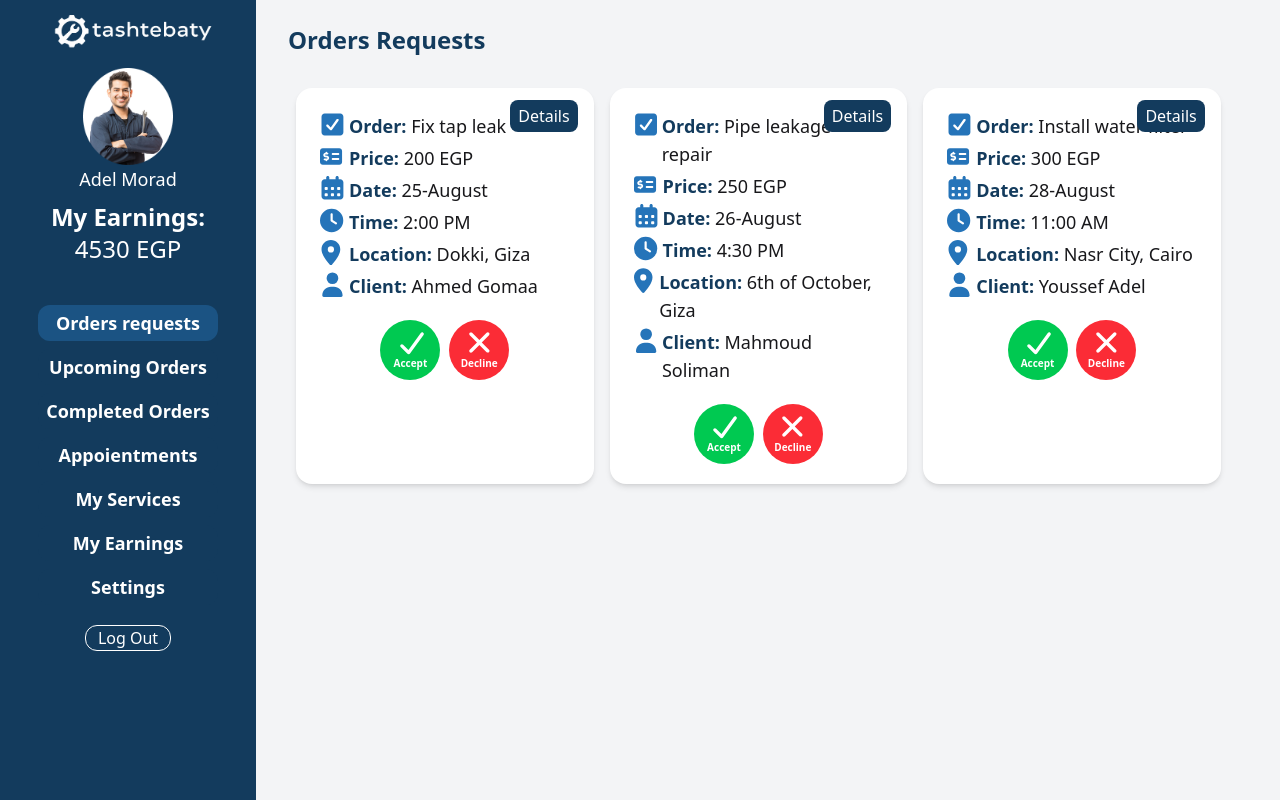
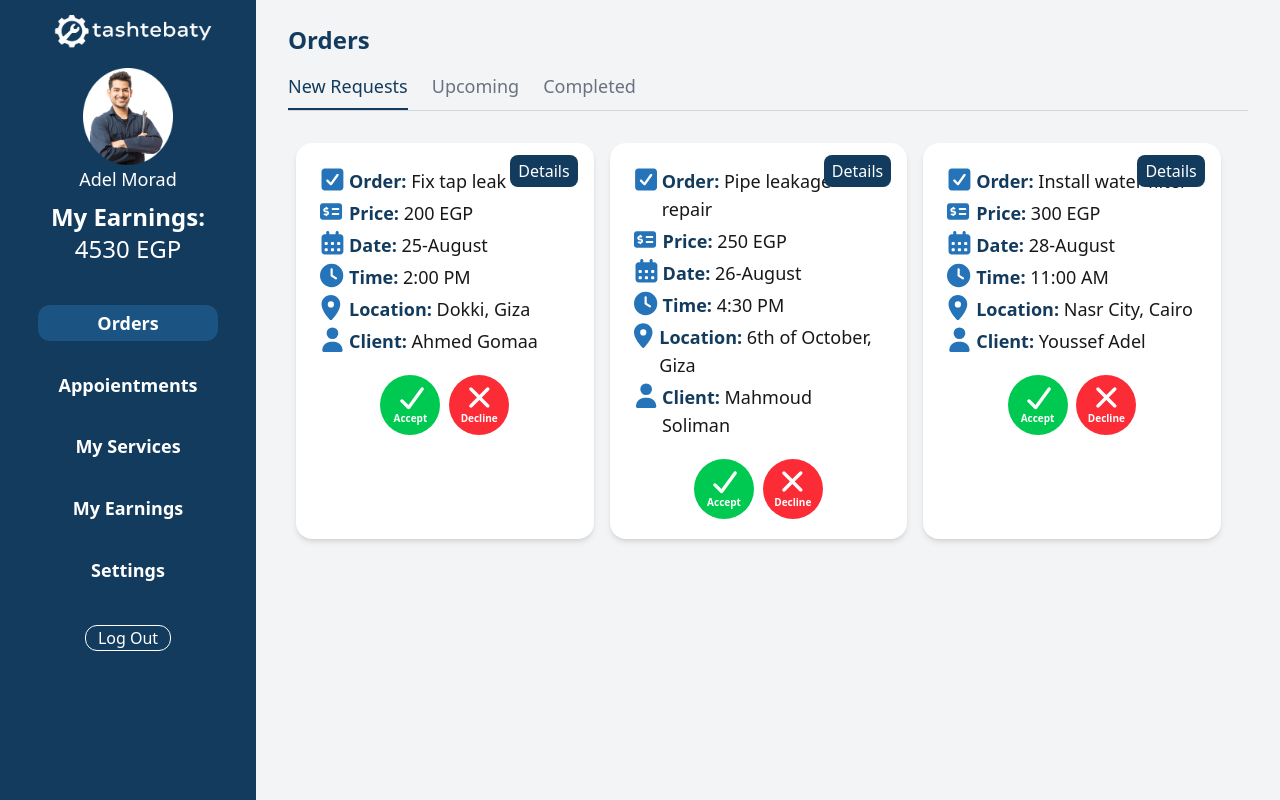
Before and after one commit to mah123K/ITI-GraduationProject, a Vue app: page /technicianProfile in a window 1280 px wide. Built offline with nearby package versions, Linux system fonts and the light colour scheme.

Commit message:
latest technicion dashboard

```diff
--- a/src/components/TechncionDashboard.vue
+++ b/src/components/TechncionDashboard.vue
@@ -1,132 +1,144 @@
 <script setup>
-  import { ref, computed } from "vue"
-  import ordersCard from "../components/ordersCard.vue"
-  import UpcomingCard from "../components/UpcomingCard.vue"
-  import ServiceCard from "../components/ServiceCard.vue"
-  import TechnicionDashNav from "@/layout/TechnicionDashNav.vue"
-  import { orders as initialOrders } from "../data/orders.js"
-  import { services as initialServices } from "../data/services.js"
-  import CreateServiceCard from "../components/CreateServiceCard.vue"
+import { ref, computed } from "vue";
+import ordersCard from "../components/ordersCard.vue";
+import UpcomingCard from "../components/UpcomingCard.vue";
+import ServiceCard from "../components/ServiceCard.vue";
+import TechnicionDashNav from "@/layout/TechnicionDashNav.vue";
+import { orders as initialOrders } from "../data/orders.js";
+import { services as initialServices } from "../data/services.js";
+import CreateServiceCard from "../components/CreateServiceCard.vue";
 
-  const orders = ref([...initialOrders])
-  const services = ref([...initialServices])
-  const activeTab = ref("requests")
-  const showPopup = ref(false)
-  const selectedService = ref(null)
-  const newImage = ref(null)
-  const serviceTitle = ref("")
-  const servicePrice = ref("")
+const orders = ref([...initialOrders]);
+const services = ref([...initialServices]);
+
+const mainTab = ref("orders");
+const orderTab = ref("requests");
+
+const showPopup = ref(false);
+const selectedService = ref(null);
+const newImage = ref(null);
+const serviceTitle = ref("");
+const servicePrice = ref("");
+
+const handleTabChange = (tabName) => {
+  mainTab.value = tabName;
+};
 
 const handleAcceptOrder = (id) => {
-    const order = orders.value.find((o) => o.id === id)
-    if (order) order.status = "upcoming"
-  }
-
+  const order = orders.value.find((o) => o.id === id);
+  if (order) order.status = "upcoming";
+};
 const handleDeclineOrder = (id) => {
-    const order = orders.value.find((o) => o.id === id)
-    if (order) order.status = "declined"
-  }
-
+  const order = orders.value.find((o) => o.id === id);
+  if (order) order.status = "declined";
+};
 const handleMarkCompletedOrder = (id) => {
-    const order = orders.value.find((o) => o.id === id)
-    if (order) order.status = "completed"
-  }
-
-  const handleTabChange = (tabName) => {
-    activeTab.value = tabName
-  }
+  const order = orders.value.find((o) => o.id === id);
+  if (order) order.status = "completed";
+};
 
 const openEditPopup = (service) => {
-    selectedService.value = service
-    serviceTitle.value = service.descreption
-    servicePrice.value = service.price
-    newImage.value = null
-    showPopup.value = true
-  }
+  selectedService.value = service;
+  serviceTitle.value = service.descreption;
+  servicePrice.value = service.price;
+  newImage.value = null;
+  showPopup.value = true;
+};
+const openCreatePopup = () => {
+  selectedService.value = null;
+  serviceTitle.value = "";
+  servicePrice.value = "";
+  newImage.value = null;
+  showPopup.value = true;
+};
 
-  const openCreatePopup = () => {
-    selectedService.value = null
-    serviceTitle.value = ""
-    servicePrice.value = ""
-    newImage.value = null
-    showPopup.value = true
-  }
-
-
-  const handleImageChange = (event) => {
-    const file = event.target.files[0]
-    if (file) {
-      newImage.value = URL.createObjectURL(file)
-    }
-  }
+const handleImageChange = (e) => {
+  const file = e.target.files[0];
+  if (file) newImage.value = URL.createObjectURL(file);
+};
 
 const deleteImage = () => {
-    newImage.value = null
-    if (selectedService.value) {
-      selectedService.value.image = null
-    }
-  }
-
+  newImage.value = null;
+  if (selectedService.value) selectedService.value.image = null;
+};
 
 const saveChanges = () => {
   if (selectedService.value) {
-      selectedService.value.descreption = serviceTitle.value
-      selectedService.value.price = servicePrice.value
-      if (newImage.value) selectedService.value.image = newImage.value
-      }
-      else {
-        // NEW service
+    selectedService.value.descreption = serviceTitle.value;
+    selectedService.value.price = servicePrice.value;
+    if (newImage.value) selectedService.value.image = newImage.value;
+  } else {
     services.value.push({
       id: Date.now(),
       image: newImage.value || "/images/create service.png",
       descreption: serviceTitle.value,
       price: servicePrice.value,
-        })
+    });
   }
-    showPopup.value = false
-  }
+  showPopup.value = false;
+};
 
-  const closePopup = () => {
-    showPopup.value = false
-  }
+const closePopup = () => (showPopup.value = false);
 
 const filteredOrders = computed(() =>
   orders.value.filter((o) => {
-      if (activeTab.value === "requests") return o.status === "new"
-      if (activeTab.value === "upcoming") return o.status === "upcoming"
-      if (activeTab.value === "completed") return o.status === "completed"
-      return false
+    if (orderTab.value === "requests") return o.status === "new";
+    if (orderTab.value === "upcoming") return o.status === "upcoming";
+    if (orderTab.value === "completed") return o.status === "completed";
+    return false;
   })
-  )
+);
+</script>
 
-</script>
 
 <template>
   <div class="min-h-screen bg-gray-100 flex">
-    <TechnicionDashNav
-      :active="activeTab"
-      @changeTab="handleTabChange"
-    />
+    <TechnicionDashNav :active="mainTab" @changeTab="handleTabChange" />
 
     <div class="myOrders ml-[20%] w-[80%] px-8 py-6">
-      <h2 class="text-2xl font-semibold text-[#133B5D] mb-6">
-        {{
-          activeTab === "requests"
-            ? "Orders Requests"
-            : activeTab === "upcoming"
-            ? "Upcoming Orders"
-            : activeTab === "completed"
-            ? "Completed Orders"
-            : activeTab === "services"
-            ? "My Services"
-            : activeTab === "appointments"
-            ? "Appointments"
-            : "Dashboard"
-        }}
-      </h2>
+      <template v-if="mainTab === 'orders'">
+        <h2 class="text-2xl font-semibold text-[#133B5D] mb-4">Orders</h2>
+
+        <div
+          class="flex space-x-6 mb-6 border-b border-gray-300 text-lg font-medium"
+        >
+          <button
+            @click="orderTab = 'requests'"
+            :class="[
+              'pb-2 border-b-2 transition-colors duration-200',
+              orderTab === 'requests'
+                ? 'border-[#133B5D] text-[#133B5D]'
+                : 'border-transparent text-gray-500 hover:text-[#133B5D]',
+            ]"
+          >
+            New Requests
+          </button>
+          <button
+            @click="orderTab = 'upcoming'"
+            :class="[
+              'pb-2 border-b-2 transition-colors duration-200',
+              orderTab === 'upcoming'
+                ? 'border-[#133B5D] text-[#133B5D]'
+                : 'border-transparent text-gray-500 hover:text-[#133B5D]',
+            ]"
+          >
+            Upcoming
+          </button>
+          <button
+            @click="orderTab = 'completed'"
+            :class="[
+              'pb-2 border-b-2 transition-colors duration-200',
+              orderTab === 'completed'
+                ? 'border-[#133B5D] text-[#133B5D]'
+                : 'border-transparent text-gray-500 hover:text-[#133B5D]',
+            ]"
+          >
+            Completed
+          </button>
+        </div>
 
         <div class="ordersContainer flex flex-wrap">
-        <template v-if="activeTab === 'requests'">
+          <template v-if="orderTab === 'requests'">
             <ordersCard
               v-for="order in filteredOrders"
               :key="order.id"
@@ -136,7 +148,7 @@
             />
           </template>
 
-        <template v-else-if="activeTab === 'upcoming'">
+          <template v-else-if="orderTab === 'upcoming'">
             <UpcomingCard
               v-for="order in filteredOrders"
               :key="order.id"
@@ -145,37 +157,46 @@
             />
           </template>
 
-        <template v-else-if="activeTab === 'completed'">
+          <template v-else-if="orderTab === 'completed'">
             <div
               v-for="order in filteredOrders"
               :key="order.id"
               class="order rounded-2xl shadow-md p-5 w-[31%] bg-green-50 m-2 border border-green-300"
             >
-            <p class="text-[#133B5D] font-semibold text-lg mb-2">{{ order.title }}</p>
+              <p class="text-[#133B5D] font-semibold text-lg mb-2">
+                {{ order.descreption }}
+              </p>
               <p>Price: {{ order.price }} EGP</p>
               <p>Date: {{ order.date }}</p>
               <p>Client: {{ order.customer }}</p>
               <p class="text-green-600 font-semibold mt-2">✅ Completed</p>
             </div>
           </template>
-        <template v-else-if="activeTab === 'services'">
+        </div>
+      </template>
+
+      <template v-else-if="mainTab === 'services'">
+        <h2 class="text-2xl font-semibold text-[#133B5D] mb-6">My Services</h2>
+        <div class="ordersContainer flex flex-wrap">
           <CreateServiceCard @createService="openCreatePopup" />
-
           <ServiceCard
             v-for="service in services"
             :key="service.id"
             :service="service"
             @editService="openEditPopup"
           />
+        </div>
       </template>
+    </div>
 
-      </div>
-    </div>
     <div
       v-if="showPopup"
+      @click.self="closePopup"
       class="fixed inset-0 bg-[#0000009c] bg-opacity-50 flex justify-center items-center z-50"
     >
-      <div class="bg-white rounded-2xl p-8 w-[450px] shadow-xl text-center relative">
+      <div
+        class="bg-white rounded-2xl p-8 w-[450px] shadow-xl text-center relative"
+      >
         <button
           @click="closePopup"
           class="absolute top-3 right-4 text-gray-500 hover:text-red-600 text-xl"
@@ -187,15 +208,14 @@
           {{ selectedService ? "Edit Service" : "Create New Service" }}
         </h2>
 
-        <!-- Image preview -->
         <div class="flex flex-col items-center mb-6">
           <img
-            :src="newImage || selectedService?.image || '/images/create service.png'"
+            :src="
+              newImage || selectedService?.image || '/images/create service.png'
+            "
             alt="Service"
             class="w-[140px] h-[140px] object-contain mb-3 border rounded-lg shadow-sm"
           />
-
-          <!-- Custom file input -->
           <label
             for="fileUpload"
             class="bg-[#133B5D] text-white px-4 py-2 rounded-lg cursor-pointer hover:bg-[#1b5383] transition"
@@ -208,7 +228,6 @@
             @change="handleImageChange"
             class="hidden"
           />
-
           <button
             @click="deleteImage"
             class="bg-red-500 text-white rounded-md px-4 py-1 text-sm hover:bg-red-600 mt-2"
@@ -217,9 +236,10 @@
           </button>
         </div>
 
-        <!-- Centered form fields -->
         <div class="text-center mb-4">
-          <label class="block font-semibold text-gray-700 mb-1">Service Title</label>
+          <label class="block font-semibold text-gray-700 mb-1"
+            >Service Title</label
+          >
           <input
             v-model="serviceTitle"
             type="text"
@@ -229,7 +249,9 @@
         </div>
 
         <div class="text-center mb-4">
-          <label class="block font-semibold text-gray-700 mb-1">Service Price</label>
+          <label class="block font-semibold text-gray-700 mb-1"
+            >Service Price</label
+          >
           <input
             v-model="servicePrice"
             type="text"
@@ -238,7 +260,6 @@
           />
         </div>
 
-        <!-- Buttons -->
         <div class="flex justify-center mt-4 space-x-4">
           <button
             @click="saveChanges"
@@ -255,7 +276,5 @@
         </div>
       </div>
     </div>
-
-
   </div>
 </template>
--- a/src/components/UpcomingCard.vue
+++ b/src/components/UpcomingCard.vue
@@ -15,7 +15,7 @@ const handleMarkCompleted = () => {
     class="order rounded-2xl shadow-md p-5 w-[31%] bg-white m-2 relative transition duration-200"
   >
     <button
-      class="absolute right-4 top-3 bg-[#133B5D] text-white rounded-lg p-1 px-2"
+      class="cursor-pointer absolute right-4 top-3 bg-[#133B5D] text-white rounded-lg p-1 px-2"
     >
       Details
     </button>
@@ -30,7 +30,7 @@ const handleMarkCompleted = () => {
       </svg>
       <p class="mx-1">
         <span class="font-bold text-[#133B5D]">Order:</span>
-        {{ order.title }}
+        {{ order.descreption }}
       </p>
     </div>
     <div class="element flex m-1 text-lg">
--- a/src/components/ordersCard.vue
+++ b/src/components/ordersCard.vue
@@ -14,7 +14,7 @@
 </script>
 <template>
   <div class="order rounded-2xl shadow-md p-5 w-[31%] bg-white m-2 relative">
-    <button class="absolute right-4 top-3 bg-[#133B5D] text-white rounded-lg p-1 px-2">Details</button>
+    <button class="cursor-pointer absolute right-4 top-3 bg-[#133B5D] text-white rounded-lg p-1 px-2">Details</button>
     <div class="element flex m-1 text-lg">
       <svg
         xmlns="http://www.w3.org/2000/svg"
@@ -23,7 +23,7 @@
       >
         <path fill="#2574b9" d="M384 32c35.3 0 64 28.7 64 64l0 320c0 35.3-28.7 64-64 64L64 480c-35.3 0-64-28.7-64-64L0 96C0 60.7 28.7 32 64 32l320 0zM342 145.7c-10.7-7.8-25.7-5.4-33.5 5.3L189.1 315.2 137 263.1c-9.4-9.4-24.6-9.4-33.9 0s-9.4 24.6 0 33.9l72 72c5 5 11.9 7.5 18.8 7s13.4-4.1 17.5-9.8L347.3 179.2c7.8-10.7 5.4-25.7-5.3-33.5z"/>
       </svg>
-      <p class="mx-1"><span class="font-bold text-[#133B5D]">Order: </span> {{ order.title }}</p>
+      <p class="mx-1"><span class="font-bold text-[#133B5D]">Order: </span> {{ order.descreption }}</p>
     </div>
 
     <div class="element flex m-1 text-lg">
--- a/src/components/technicianProfile.vue
+++ b/src/components/technicianProfile.vue
@@ -94,8 +94,6 @@
   }
 </script>
 
-
-
 <template>
   <div class="technichainProfile my-20 w-[80%] mx-auto flex justify-between">
 
@@ -106,7 +104,7 @@
         <div class="nameContainer flex">
           <h2 class="font-semibold text-[26px]">Mohsen Ali </h2>
           <svg xmlns="http://www.w3.org/2000/svg" viewBox="0 0 512 512"
-            class="w-6 h-6 text-[#5984C6] flex-shrink-0 m-2 fill-current">
+            class="w-6 h-6 text-[#5984C6] shrink-0 m-2 fill-current">
             <path d="M256 512a256 256 0 1 1 0-512 256 256 0 1 1 0 512zM374 145.7c-10.7-7.8-25.7-5.4-33.5 5.3L221.1 315.2
             169 263.1c-9.4-9.4-24.6-9.4-33.9 0s-9.4 24.6 0 33.9l72 72c5 5 11.8 7.5
             18.8 7s13.4-4.1 17.5-9.8L379.3 179.2c7.8-10.7
@@ -119,7 +117,7 @@
           <svg v-for="n in 5" :key="n" xmlns="http://www.w3.org/2000/svg" viewBox="0 0 576 512" class="w-6 h-6 fill-current"> <path d="M316.9 18C311.6 7 300.4 0 288 0s-23.6 7-28.9 18L195 150.3 47.9 171.5c-12.2 1.8-22.3 10.3-26.2 21.9s-.7 24.4 7.9 32.9L150 357.4 129.1 504.6c-1.8 12.2 3 24.5 12.6 32s22.4 9 33.2 4.2L288 439.6l113.1 61.2c10.8 4.8 23.6 3.3 33.2-4.2s14.4-19.8 12.6-32L426 357.4l120.4-131.1c8.6-8.5 11.7-21.3 7.9-32.9s-14-20.1-26.2-21.9L381 150.3 316.9 18z" /> </svg>
         </div>
         <p class="text-[18px] mb-2">(1k+ reviews)</p>
-        <div class="line w-[100%] h-[2px] bg-black"></div>
+        <div class="line w-full h-0.5 bg-black"></div>
       </div>
 
       <div class="dataContainer flex items-center justify-between m-6 text-[18px] font-semibold">
--- a/src/data/orders.js
+++ b/src/data/orders.js
@@ -1,7 +1,7 @@
 export let orders = [
   {
     id: 1,
-    title: "Fix tap leak",
+    descreption: "Fix tap leak",
     price: 200,
     date: "25-August",
     time: "2:00 PM",
@@ -11,7 +11,7 @@ export let orders = [
   },
   {
     id: 2,
-    title: "Pipe leakage repair",
+    descreption: "Pipe leakage repair",
     price: 250,
     date: "26-August",
     time: "4:30 PM",
@@ -21,7 +21,7 @@ export let orders = [
   },
   {
     id: 3,
-    title: "Install water filter",
+    descreption: "Install water filter",
     price: 300,
     date: "28-August",
     time: "11:00 AM",
--- a/src/layout/TechnicionDashNav.vue
+++ b/src/layout/TechnicionDashNav.vue
@@ -2,7 +2,7 @@
   import { defineProps, defineEmits } from "vue"
 
   const props = defineProps({
-  active: { type: String, default: "requests" }
+    active: { type: String, default: "orders" }
   })
 
   const emit = defineEmits(["changeTab"])
@@ -30,26 +30,11 @@ const handleTabClick = (tabName) => {
       <ul class="flex flex-col items-center justify-between h-[350px] m-5">
         <li
           class="text-lg font-semibold p-1 rounded-xl my-1 w-[180px] cursor-pointer transition-colors"
-          :class="props.active === 'requests' ? 'bg-[#1b5383]' : 'bg-[#133B5D]'"
-          @click="handleTabClick('requests')"
+          :class="['requests', 'upcoming', 'completed', 'orders'].includes(props.active)
+            ? 'bg-[#1b5383]' : 'bg-[#133B5D]'"
+          @click="handleTabClick('orders')"
         >
-          Orders requests
-        </li>
-
-        <li
-          class="text-lg font-semibold p-1 rounded-xl my-1 w-[180px] cursor-pointer transition-colors"
-          :class="props.active === 'upcoming' ? 'bg-[#1b5383]' : 'bg-[#133B5D]'"
-          @click="handleTabClick('upcoming')"
-        >
-          Upcoming Orders
-        </li>
-
-        <li
-          class="text-lg font-semibold p-1 rounded-xl my-1 w-[180px] cursor-pointer"
-          :class="props.active === 'completed' ? 'bg-[#1b5383]' : 'bg-[#133B5D]'"
-          @click="handleTabClick('completed')"
-        >
-          Completed Orders
+          Orders
         </li>
         <li class="text-lg font-semibold bg-[#133B5D] p-1 rounded-xl my-1 w-[180px]">Appoientments</li>
         <li
```
Lines whose indentation alone changed are shown as unchanged.
